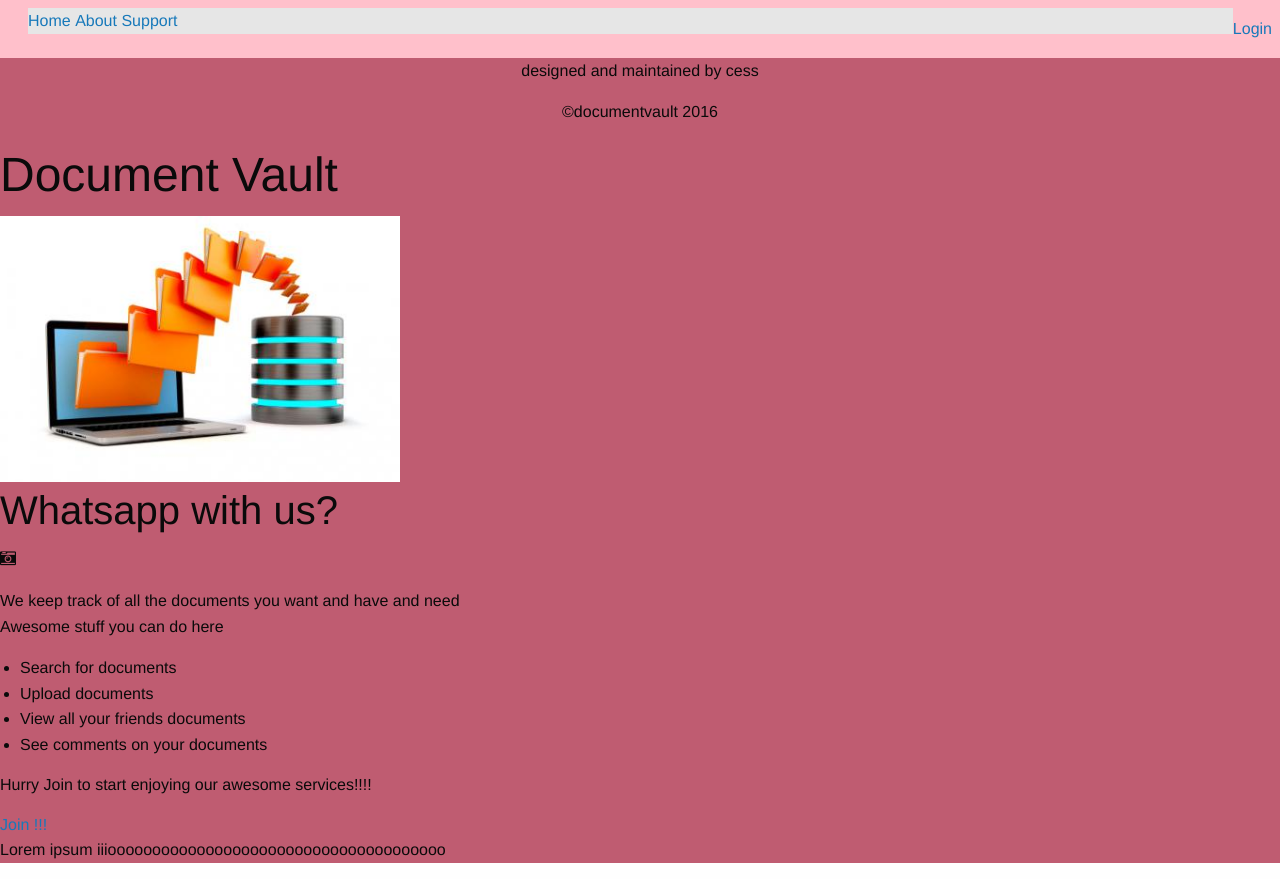
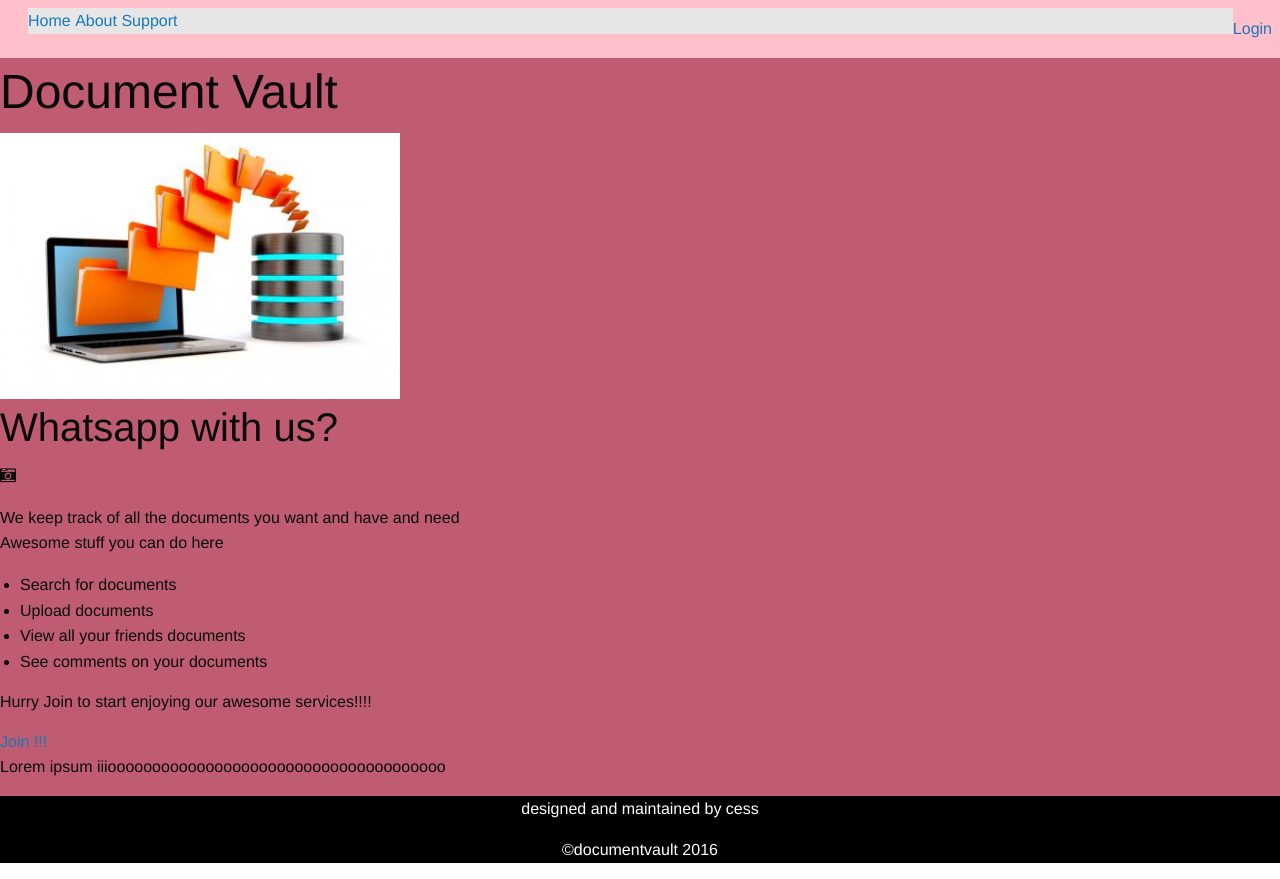
Before and after one commit to cesswairimu/documentvault, a Rails app: page / in a window 1280 px wide. Run offline with Rails 7, Linux system fonts and the light colour scheme; style sheets or scripts are compiled from the project's sources; some libraries are stand-ins or nearby versions.

Commit message:
style the footer

```diff
--- a/app/assets/stylesheets/custom.css.scss
+++ b/app/assets/stylesheets/custom.css.scss
@@ -77,3 +77,7 @@
 background:#bf5c71;
 
 }
+#footer{
+    background-color:black;
+    color:white;
+}
--- a/app/assets/stylesheets/foundation_and_overrides.scss
+++ b/app/assets/stylesheets/foundation_and_overrides.scss
@@ -45,7 +45,7 @@
 @include foundation-title-bar;
 @include foundation-tooltip;
 @include foundation-top-bar;
-$topbar-bg:pink  !default;
+$topbar-bg:black  !default;
 // If you'd like to include motion-ui the foundation-rails gem comes prepackaged with it, uncomment the 3 @imports, if you are not using the gem you need to install the motion-ui sass package.
 //
 // @include motion-ui-transitions;
--- a/app/views/layouts/application.html.erb
+++ b/app/views/layouts/application.html.erb
@@ -18,9 +18,9 @@
                 <div id="flash" class="callout small <%= type %>" data-closable>
                     <%= text %></div>
             <% end %>
-            <%= render 'layouts/footer' %>
 
             <%= yield %>
+            <%= render 'layouts/footer' %>
         </div>
 
     </body>
```
